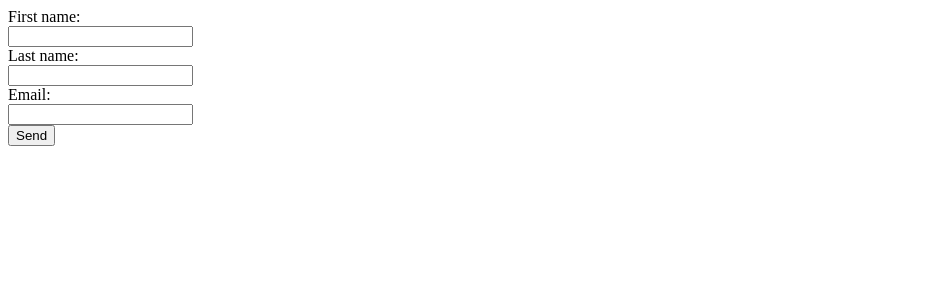
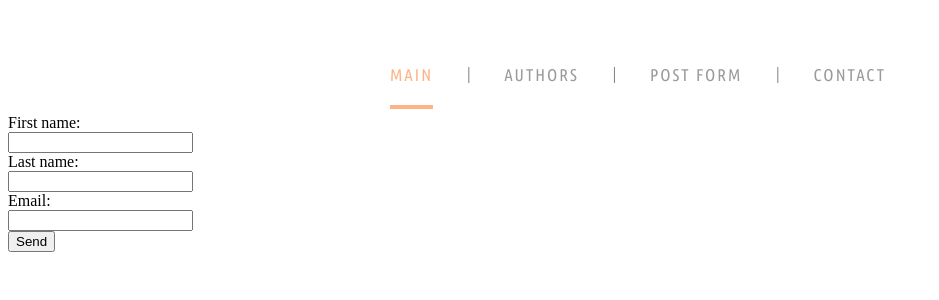
Before and after one commit to Kracavchik/wsgi_framework, a Python web app: template templates/post_form.html in a window 1280 px wide. Shown: the top 300 px of the page, without its empty margins (0-939 px from the left). Run offline with Jinja, Linux system fonts and the light colour scheme; the template is opened without the code that fills it, so the values that code supplies are empty.

Commit message:
homework done

```diff
--- /dev/null
+++ b/style/style.css
@@ -0,0 +1,53 @@
+@import url('https://fonts.googleapis.com/css?family=Ubuntu+Condensed');
+.menu-main {
+  list-style: none;
+  margin: 40px 0 5px;
+  padding: 25px 0 5px;
+  text-align: center;
+  background: white;
+}
+.menu-main li {display: inline-block;}
+.menu-main li:after {
+  content: "|";
+  color: #606060;
+  display: inline-block;
+  vertical-align:top;
+}
+.menu-main li:last-child:after {content: none;}
+.menu-main a {
+  text-decoration: none;
+  font-family: 'Ubuntu Condensed', sans-serif;
+  letter-spacing: 2px;
+  position: relative;
+  padding-bottom: 20px;
+  margin: 0 34px 0 30px;
+  font-size: 17px;
+  text-transform: uppercase;
+  display: inline-block;
+  transition: color .2s;
+}
+.menu-main a, .menu-main a:visited {color: #9d999d;}
+.menu-main a.current, .menu-main a:hover{color: #feb386;}
+.menu-main a:before,
+.menu-main a:after {
+  content: "";
+  position: absolute;
+  height: 4px;
+  top: auto;
+  right: 50%;
+  bottom: -5px;
+  left: 50%;
+  background: #feb386;
+  transition: .8s;
+}
+.menu-main a:hover:before, .menu-main .current:before {left: 0;}
+.menu-main a:hover:after, .menu-main .current:after {right: 0;}
+@media (max-width: 550px) {
+.menu-main {padding-top: 0;}
+.menu-main li {display: block;}
+.menu-main li:after {content: none;}
+.menu-main a {
+  padding: 25px 0 20px;
+  margin: 0 30px;
+}
+}
--- /dev/null
+++ b/templates/base.html
@@ -0,0 +1,21 @@
+<!DOCTYPE html>
+<html lang="en">
+<head>
+    <meta charset="UTF-8">
+    <title>Title</title>
+    <link rel="stylesheet" type="text/css" href="style/style.css">
+</head>
+<body>
+<div class="main_menu">
+    <ul class="menu-main">
+        <li><a href="" class="current">Main</a></li>
+        <li><a href="">Authors</a></li>
+        <li><a href="">POST form</a></li>
+        <li><a href="">Contact</a></li>
+    </ul>
+</div>
+
+{% block content %}
+{% endblock content %}
+</body>
+</html>
--- a/templates/post_form.html
+++ b/templates/post_form.html
@@ -1,10 +1,6 @@
-<!DOCTYPE html>
-<html lang="en">
-<head>
-    <meta charset="UTF-8">
-    <title>Title</title>
-</head>
-<body>
+{% extends "base.html"%}
+{% block title %}POST form{% endblock %}
+{% block content %}
     <form method="post">
       <label for="fname">First name:</label><br>
       <input type="text" id="fname" name="fname"><br>
@@ -14,5 +10,4 @@
       <input type="text" id="email" name="lname"><br>
         <button type="submit">Send</button>
     </form>
-</body>
-</html>
+{% endblock content %}
--- a/urls.py
+++ b/urls.py
@@ -1,5 +1,4 @@
 from views import *
-from request_methods import get_method
 
 urls = {
     '/': main_view,
```
Also changed, not shown: templates/authors.html (+4 -9 lines), templates/films.html (+4 -10 lines), templator.py (+6 -7 lines).
